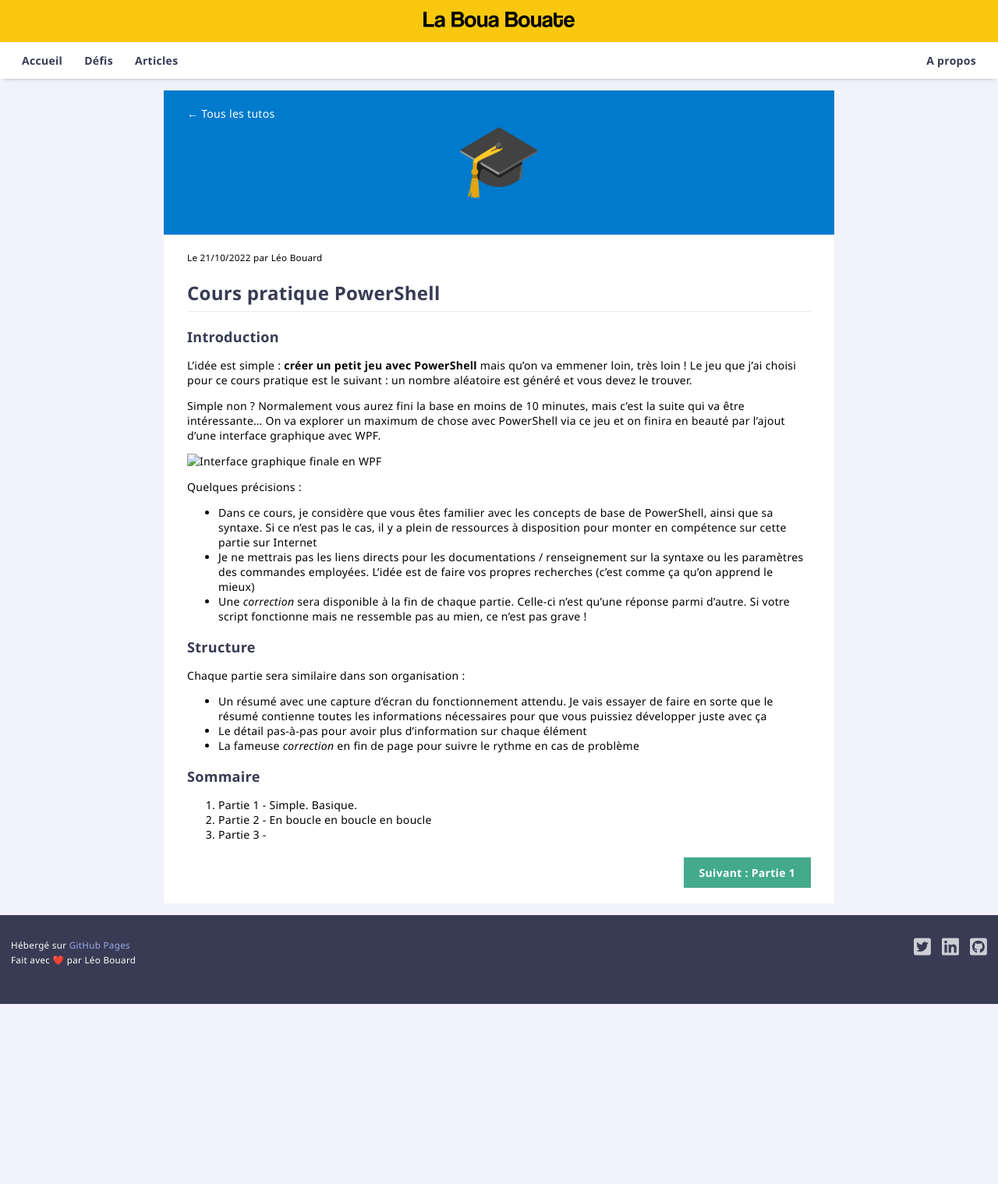
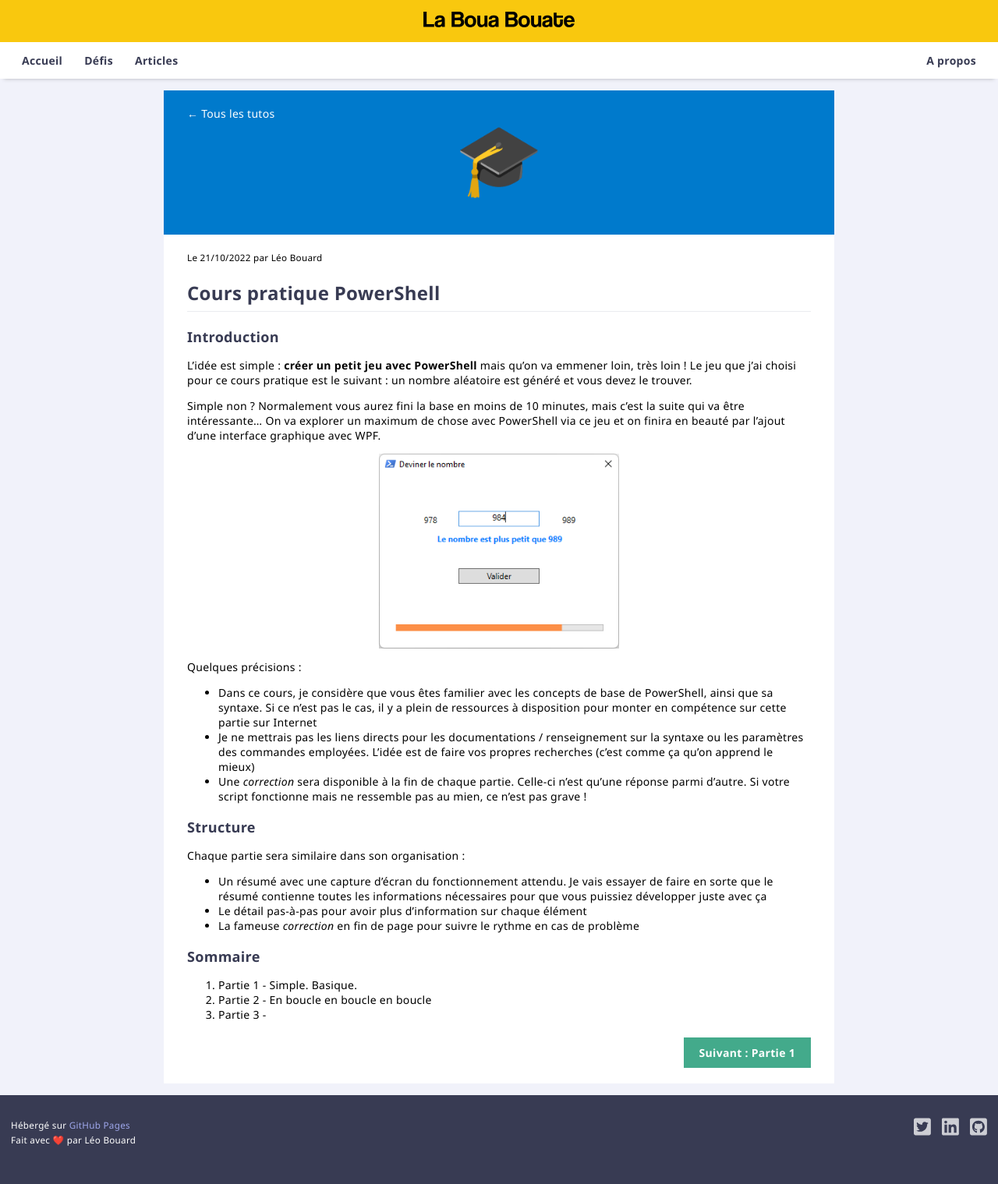
Before and after one commit to leobouard/leobouard.github.io, a Jekyll site: the page built from _posts/2022-10-21-cours-pratique-posh-0.md, in a window 1280 px wide. Shown: the whole page at 78% size. Built offline with Jekyll 4.4.1, drawn with Linux system fonts in a browser that asks for light colours; before the commit the page ends 1288 px from its top, so only the background shows below that.

Commit message:
Update 2022-10-21-cours-pratique-posh-0.md

```diff
--- a/_posts/2022-10-21-cours-pratique-posh-0.md
+++ b/_posts/2022-10-21-cours-pratique-posh-0.md
@@ -13,7 +13,7 @@ L'idée est simple : **créer un petit jeu avec PowerShell** mais qu'on va emmen
 
 Simple non ? Normalement vous aurez fini la base en moins de 10 minutes, mais c'est la suite qui va être intéressante... On va explorer un maximum de chose avec PowerShell via ce jeu et on finira en beauté par l'ajout d'une interface graphique avec WPF.
 
-![Interface graphique finale en WPF](../assets/images/capture-cours-posh-interface-wpf.png)
+![Interface graphique finale en WPF](/assets/images/capture-cours-posh-interface-wpf.png)
 
 Quelques précisions :
 
```
